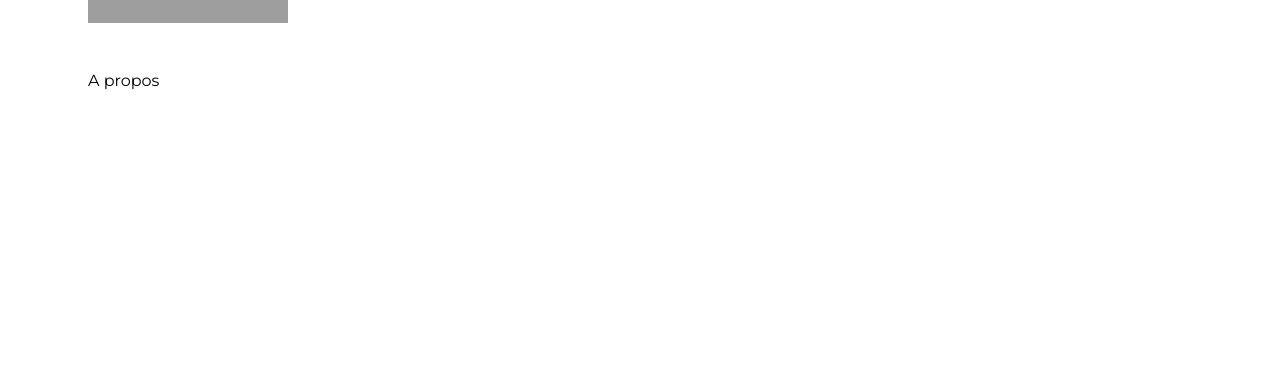
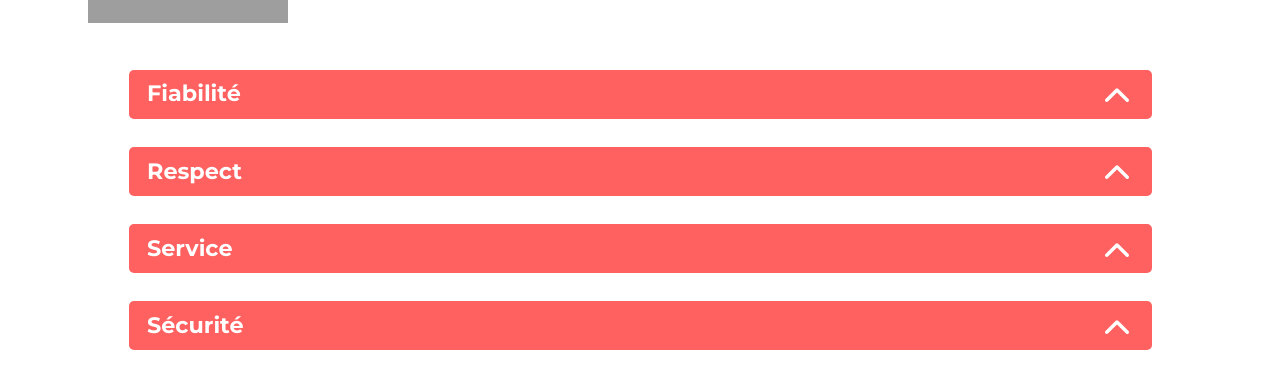
Before and after one commit to maxi1993-tech/kasa, a React (Vite) app: page /a-propos in a window 1280 px wide. Shown: the part 168-560 px from the top of the page. Built offline with nearby package versions, Linux system fonts and the light colour scheme; grey boxes are pictures that could not be loaded.

Commit message:
feat: add Collapse component and use it on about page

```diff
--- /dev/null
+++ b/src/components/Collapse.jsx
@@ -0,0 +1,19 @@
+import { useState } from "react";
+import arrowUp from "../assets/icon-arrow-up.svg"
+
+function Collapse({ title, description }) {
+    const [open, setOpen] = useState(false)
+
+    return (
+        <section className={open ? "collapse collapse--open" : "collapse"}>
+            <h2 className="collapse__title">
+                <button className="collapse__button" type="button" onClick={() => setOpen(!open)}>{title}
+                    <img className="collapse__arrow" src={arrowUp} alt="" />
+                </button>
+            </h2>
+            <div className="collapse__content">{description}</div>
+        </section>
+    )
+}
+
+export default Collapse
--- a/src/pages/About.jsx
+++ b/src/pages/About.jsx
@@ -1,7 +1,34 @@
+import Collapse from "../components/Collapse"
+
+const dataCollapses = [
+    {
+        title: "Fiabilité",
+        description: "Les annonces postées sur Kasa garantissent une fiabilité totale. Les photos sont conformes aux logements, et toutes les informations sont régulièrement vérifiées par nos équipes."
+    },
+    {
+        title: "Respect",
+        description: "La bienveillance fait partie des valeurs fondatrices de Kasa. Tout comportement discriminatoire ou de perturbation du voisinage entraînera une exclusion de notre plateforme."
+    },
+    {
+        title: "Service",
+        description: "Nos équipes se tiennent à votre disposition pour vous offrir une expérience parfaite. N'hésitez pas à nous contacter si vous avez la moindre question."
+    },
+    {
+        title: "Sécurité",
+        description: "La sécurité est la priorité de Kasa. Aussi bien pour nos hôtes que pour les voyageurs, chaque logement correspond aux critères de sécurité établis par nos services. En laissant une note aussi bien à l'hôte qu'au locataire, cela permet à nos équipes de vérifier que les normes sont bien respectées. Nous organisons également des ateliers sur la sécurité domestique pour nos hôtes."
+    }
+]
+
 function About() {
 
     return (
-        <h1>A propos</h1>
+        <>
+            <div className="about-collapses">
+                {dataCollapses.map((collapse) => (
+                    <Collapse key={collapse.title} title={collapse.title} description={collapse.description} />
+                ))}
+            </div>
+        </>
     )
 }
 export default About
--- /dev/null
+++ b/src/sass/components/_collapse.scss
@@ -0,0 +1,43 @@
+@use '../abstracts/variables' as *;
+
+.collapse {
+
+    &__button {
+        display: flex;
+        align-items: center;
+        justify-content: space-between;
+        width: 100%;
+        background-color: $color-primary;
+        min-height: $collapse-header-min-height;
+        padding: 0 $collapse-header-horizontal-padding;
+        border-radius: $border-radius-small;
+        color: $color-white;
+        font-size: $font-size-collapse-title;
+        font-weight: $font-weight-bold;
+    }
+
+    &__arrow {
+        transition: transform 200ms ease-out;
+    }
+
+    &__content {
+        max-height: 0;
+        overflow: hidden;
+        padding: 0 $collapse-content-horizontal-padding;
+        background-color: $color-background-light;
+        font-size: $font-size-body;
+        font-weight: $font-weight-regular;
+        transition:
+            max-height 200ms ease-out,
+            padding 200ms ease-out;
+    }
+
+    &--open &__content {
+        max-height: 1000px;
+        padding: $collapse-content-vertical-padding $collapse-content-horizontal-padding;
+    }
+
+    &--open &__arrow {
+        transform: rotate(-180deg);
+    }
+}
--- a/src/sass/main.scss
+++ b/src/sass/main.scss
@@ -3,6 +3,8 @@
 @use "components/banner";
 @use "components/card-list";
 @use "components/card";
+@use "components/collapse";
 @use "components/header";
 @use "components/footer";
 @use "components/layout";
+@use "pages/about";
--- /dev/null
+++ b/src/sass/pages/_about.scss
@@ -0,0 +1,9 @@
+@use '../abstracts/variables' as *;
+
+.about-collapses {
+    display: flex;
+    flex-direction: column;
+    gap: $about-collapse-gap;
+    max-width: $about-content-max-width;
+    margin: 0 auto;
+}
```
